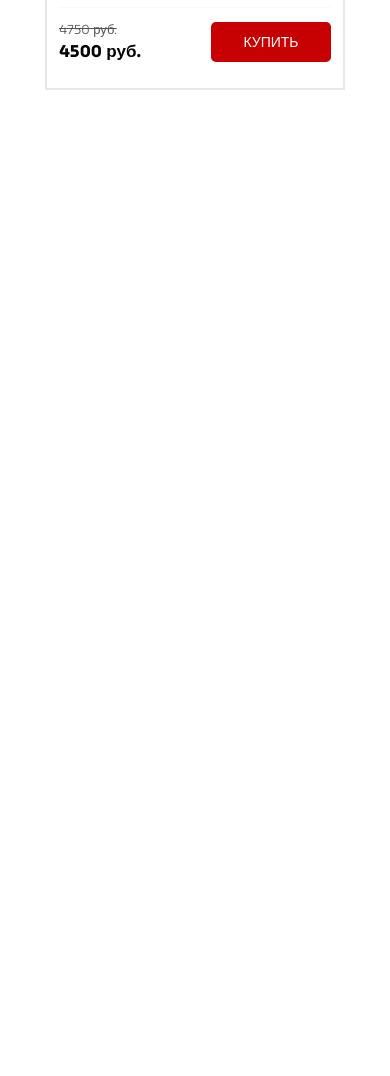
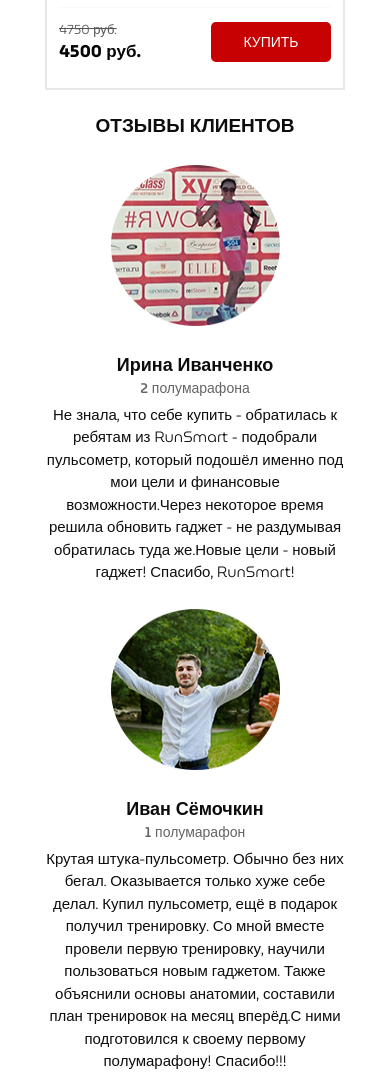
Before and after one commit to Sergey9694/Pulse-project, a website: page src/index.html in a window 390 px wide. Shown: the part 5158-6234 px from the top of the page. Before the commit the page ends 5268 px from the top, so only its background shows below. Drawn offline with nearby package versions, Linux system fonts and the light colour scheme.

Commit message:
git add section reviews

```diff
--- a/src/index.html
+++ b/src/index.html
@@ -467,6 +467,51 @@
         </div>
     </section>
 
+    <section class="reviews">
+        <div class="container">
+            <h2 class="title">отзывы клиентов</h2>
+            <div class="reviews__item">
+                <img src="img/photo_1.png" alt="Irina" class="reviews__img">
+                <div class="reviews__text">
+                    <div class="reviews__subtitle">Ирина Иванченко </div>
+                    <div class="reviews__count">
+                        2 полумарафона
+                    </div>
+                    <div class="reviews__descr">
+                        Не знала, что себе купить - обратилась к ребятам из RunSmart - подобрали<br> пульсометр, который подошёл именно под мои цели и финансовые возможности.<br>Через некоторое время решила обновить гаджет - не раздумывая обратилась туда<br> же.<br><br>Новые цели - новый гаджет!<br><br>
+                        Спасибо, RunSmart!
+                    </div>
+                </div>
+            </div>
+
+            <div class="reviews__item">
+                <img src="img/photo_2.png" alt="Ivan" class="reviews__img">
+                <div class="reviews__text">
+                    <div class="reviews__subtitle">Иван Сёмочкин </div>
+                    <div class="reviews__count">
+                        1 полумарафон
+                    </div>
+                    <div class="reviews__descr">
+                        Крутая штука-пульсометр. Обычно без них бегал. Оказывается только хуже себе делал.<br> Купил пульсометр, ещё в подарок получил тренировку. Со мной вместе провели<br> первую тренировку, научили пользоваться новым гаджетом. Также объяснили<br> основы анатомии, составили план тренировок на месяц вперёд.<br><br>С ними подготовился к своему первому полумарафону! Спасибо!!!
+                    </div>
+                </div>
+            </div>
+
+            <div class="reviews__item">
+                <img src="img/photo_3.png" alt="Yulia" class="reviews__img">
+                <div class="reviews__text">
+                    <div class="reviews__subtitle">Юлия Дашкина </div>
+                    <div class="reviews__count">
+                        2 полумарафона
+                    </div>
+                    <div class="reviews__descr">
+                        Долго не могла начать бегать, т.к. до этого несколько раз начинала, но становилось<br> тяжело и я бросала. От друзей услышала о RunSmart и о беге с контролем пульса и<br> решила попробовать.<br><br>Позвонила, ребята поинтересовались моими целями и подобрали очень<br> интересный вариант со скидкой! Теперь бегаю и наслаждаюсь бегом! Пробежала<br> уже 2 полумарафона и несколько более коротких забегов и не намерена<br> останавливаться!<br><br>Спасибо!!!
+                    </div>
+                </div>
+            </div>
+        </div>
+    </section>
+
     <script type="text/javascript" src="https://code.jquery.com/jquery-1.11.0.min.js"></script>
     <script type="text/javascript" src="https://code.jquery.com/jquery-migrate-1.2.1.min.js"></script>
     <script src="js/slick.min.js"></script>
--- a/src/sass/_media.scss
+++ b/src/sass/_media.scss
@@ -44,6 +44,12 @@
         padding: 65px;
         &-item {
             max-width: 49%;
+        }
+    }
+    .reviews {
+        &__item {
+            margin-top: 40px;
+            margin-left: 88px;
         }
     }
 }
@@ -211,6 +217,28 @@
             }
         }
     }
+    .reviews {
+        padding-bottom: 10px;
+        .title {
+            text-align: center;
+        }
+        &__item {
+            align-items: center;
+            margin-top: 25px;
+            margin-left: 35px;
+        }
+        &__text {
+            margin-left: 30px;
+            padding-right: 30px;
+            br {
+                display: none;
+            }
+        }
+        &__descr {
+            font-size: 15px;
+            margin-top: 5px;
+        }
+    }
 }
 @media (max-width: 575px) {
     .container {
@@ -324,4 +352,20 @@
             max-width: 100%;
         }
     }
+    .reviews {
+        &__item {
+            align-items: center;
+            flex-direction: column;
+            margin-top: 25px;
+            margin-left: 0;
+        }
+        &__text {
+            display: flex;
+            flex-direction: column;
+            text-align: center;
+            margin-left: 0;
+            padding-right: 0;
+            margin-top: 25px;
+        }
+    }
 }
--- /dev/null
+++ b/src/sass/_reviews.scss
@@ -0,0 +1,34 @@
+.reviews {
+    padding-bottom: 81px;
+    &__item {
+        margin-top: 60px;
+        display: flex;
+        justify-content: center;
+        align-items: flex-start;
+    }
+    &__img {
+        width: 169px;
+        height: 161px;
+    }
+    &__text {
+        margin-left: 60px;
+        padding-right: 89px;
+
+    }
+    &__subtitle {
+        color: #0D0D0D;
+        font-weight: bold;
+        font-size: 18px;
+    }
+    &__count {
+        color: #646464;
+        font-weight: 500;
+        font-size: 14px;
+    }
+    &__descr {
+        color: #0D0D0D;
+        font-weight: 300;
+        font-size: 16px;
+        margin-top: 10px;
+    }
+}
--- a/src/sass/style.scss
+++ b/src/sass/style.scss
@@ -15,4 +15,5 @@
 @import 'forms.scss';
 @import 'carousel.scss';
 @import 'catalog.scss';
+@import 'reviews.scss';
 @import 'media.scss';
```
Also changed, not shown: src/css/style.min.css.
